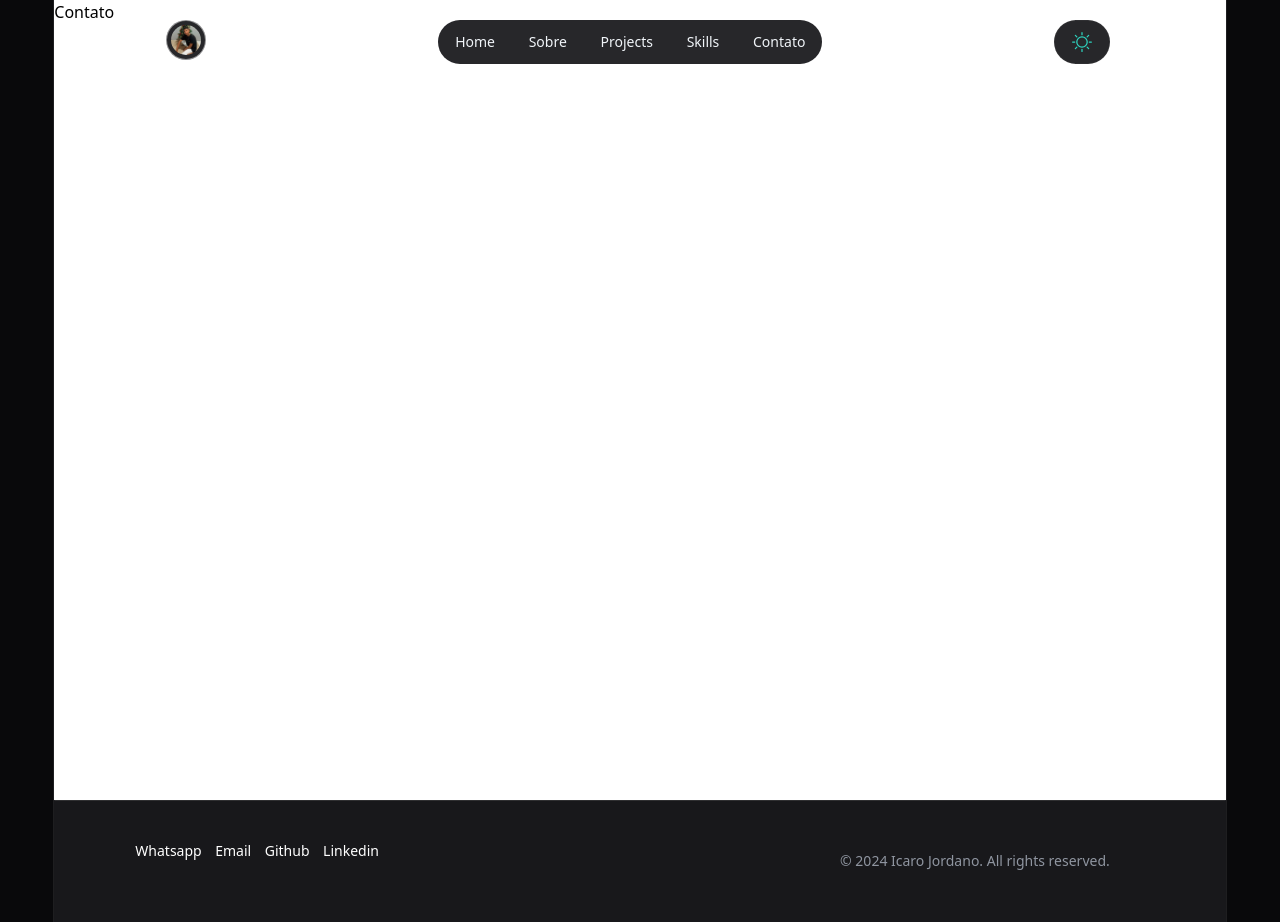
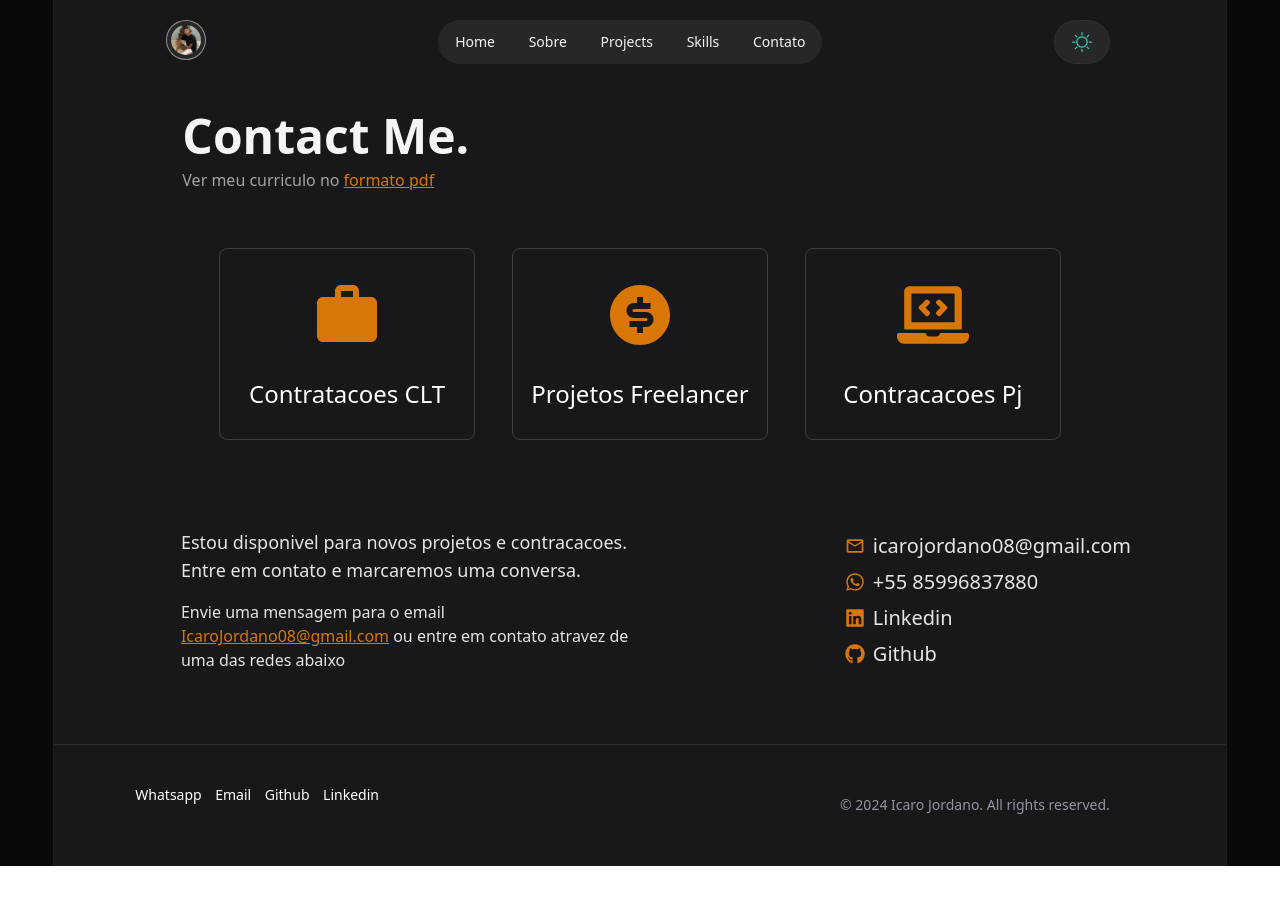
Before and after one commit to IcaroJordano/NewPortifoleo, a React (Vite) app: page /NewPortifoleo/contato in a window 1280 px wide. After the commit the page ends 866 px from the top, so only its background shows below. Built offline with nearby package versions, Linux system fonts and the light colour scheme.

Commit message:
feat: page contact

```diff
--- a/src/Components/Pages/ContatoPage/ContatoPage.jsx
+++ b/src/Components/Pages/ContatoPage/ContatoPage.jsx
@@ -1,7 +1,54 @@
+import { FaWhatsapp } from "react-icons/fa6";
+// import { MdOutlineEmail } from "react-icons/fa";
+import { MdOutlineEmail } from "react-icons/md";
+import { FaGithub } from "react-icons/fa";
+import { FaLinkedin } from "react-icons/fa";
+import { RiMoneyDollarCircleFill } from "react-icons/ri";
+import { FaLaptopCode } from "react-icons/fa";
+import { MdWork } from "react-icons/md";
+
+
 export function ContatoPage() {
-    return(
-        <div className="bg-white h-screen">
-            Contato
+    return (
+        <div className=" pt-28  pb-8">
+            <h2 className="pl-8 lg:pl-32 text-5xl mb-2 font-bold text-neutral-100 dark:text-neutral-900">Contact Me.</h2>
+            <p className="pl-8 lg:pl-32 text-neutral-400 ">Ver meu curriculo no <a className="text-amber-600 underline" href="">formato pdf</a></p>
+
+            <div className=" my-10 lg:flex-row flex flex-col text-2xl justify-around items-center w-9/12 mx-auto dark:text-neutral-900 text-white">
+                <div className="justify-around w-64 h-48 flex-col   flex items-center text-center   p-4 my-4 border  border-gray-300/20 dark:border-gray-700/20 rounded-lg  "><MdWork className="text-7xl text-amber-600 mx-2  "></MdWork>Contratacoes CLT</div>
+                <div className="justify-around w-64 h-48 flex-col   flex items-center text-center    p-4 my-4 border  border-gray-300/20 dark:border-gray-700/20 rounded-lg  "><RiMoneyDollarCircleFill className="text-7xl text-amber-600 mx-2  "></RiMoneyDollarCircleFill> Projetos Freelancer</div>
+                <div className="justify-around w-64 h-48 flex-col   flex items-center  text-center   p-4 my-4 border  border-gray-300/20 dark:border-gray-700/20 rounded-lg  "><FaLaptopCode className="text-7xl text-amber-600 mx-2  "></FaLaptopCode>Contracacoes Pj</div>
+            </div>
+
+            <div className="pl-8 text-neutral-200 dark:text-neutral-900 pt-8 justify-around lg:flex ">
+                <div className=" w-11/12 lg:w-5/12">
+                    <p className=" mb-4 text-lg">Estou disponivel para novos projetos e contracacoes. Entre em contato e marcaremos uma conversa.</p>
+                    <p className=" mb-10">Envie uma mensagem para o email <a className="text-amber-600 underline" href="">IcaroJordano08@gmail.com</a> ou entre em contato atravez de uma das redes abaixo</p>
+
+                </div>
+
+                <div className="dark:text-neutral-900 text-neutral-200">
+                    <a href="" className="flex  items-center text-xl" >
+                        <MdOutlineEmail className="text-amber-600 underline my-2 mr-2">
+                        </MdOutlineEmail>icarojordano08@gmail.com
+                    </a>
+                    <a href="" className="flex  items-center text-xl">
+                        <FaWhatsapp className="text-amber-600 underline my-2 mr-2">
+                        </FaWhatsapp>
+                        +55 85996837880</a>
+
+                    <a href="" className="flex  items-center text-xl">
+                        <FaLinkedin className="text-amber-600 underline my-2 mr-2">
+                        </FaLinkedin>
+
+                        Linkedin</a>
+
+                    <a href="" className="flex  items-center text-xl">
+                        <FaGithub className="text-amber-600 underline my-2 mr-2">
+                        </FaGithub>
+                        Github</a>
+                </div>
+            </div>
         </div>
     )
 }
--- a/src/Components/Pages/SkillsPage/CardSoftSkills.jsx
+++ b/src/Components/Pages/SkillsPage/CardSoftSkills.jsx
@@ -1,6 +1,6 @@
 export function CardSoftSkills({ texto, titulo, children }) {
     return (
-        <div className="w-52 lg:w-1/4 h-52 lg:h-64 mt-2 mr-4 mb-10  rounded-lg flex items-center bg-neutral-100 shadow-md shadow-blue-800 ">
+        <div className="w-52 lg:w-1/4 h-52 lg:h-64 mt-2 mr-8 mb-10  rounded-lg flex items-center bg-neutral-100 shadow-md shadow-blue-800 ">
             <div className="w-11/12 mx-auto  ">
                 <icon className="text-4xl">{children}</icon>
                 <h2 className="font-bold text-2xl text-nowrap overflow-clip">{titulo}</h2>
```
